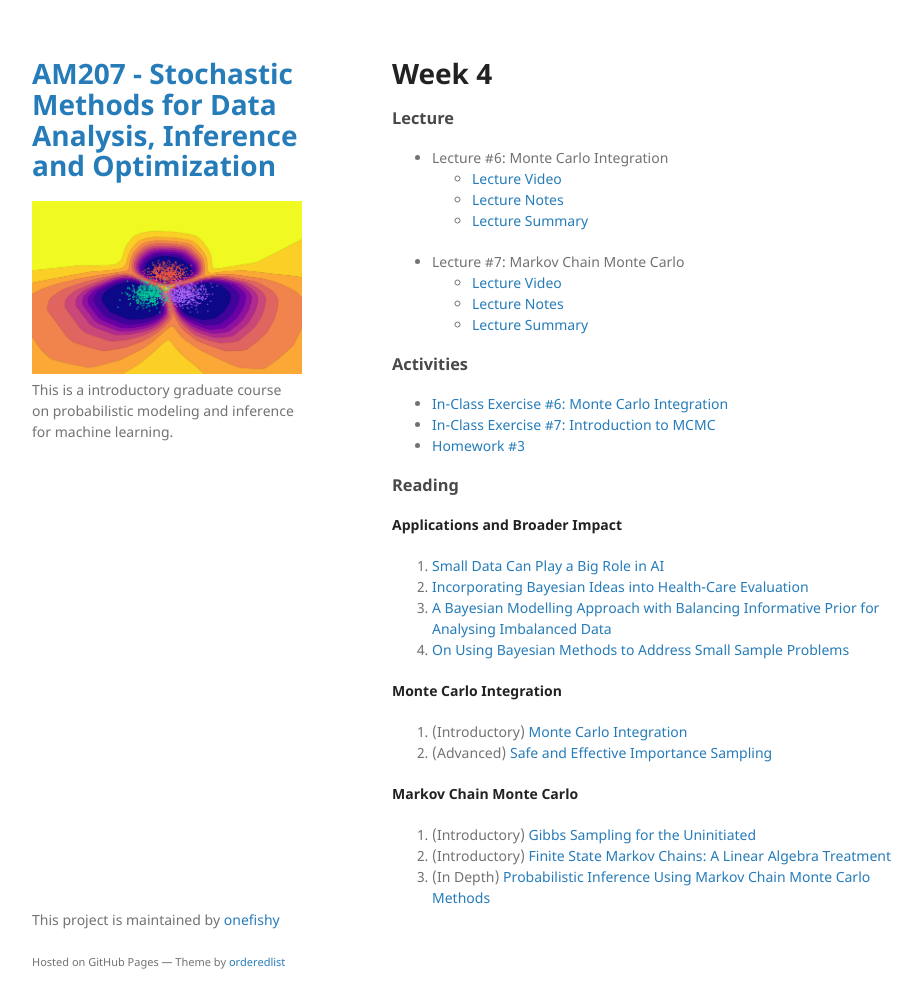
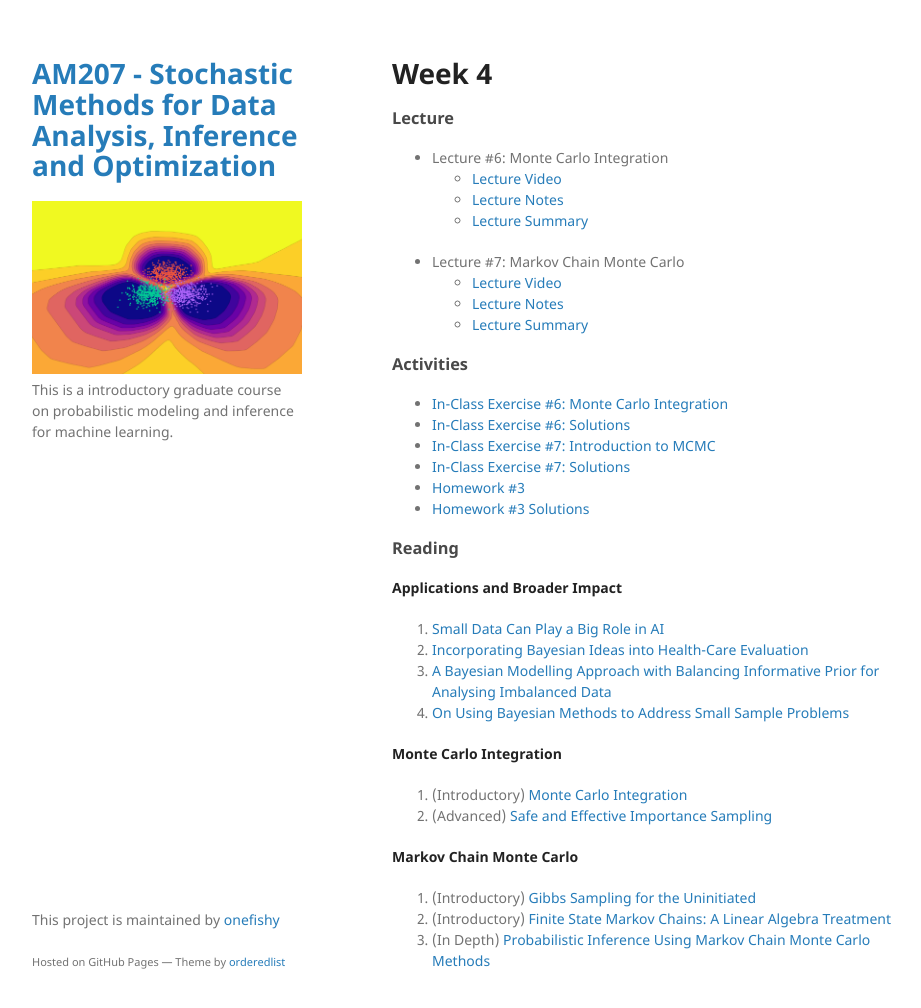
Before and after one commit to onefishy/am207, a Jekyll site: the page built from week4.md, in a window 1280 px wide and 1041 px high. Shown: the top 1008 px of the window, without its empty margins (178-1099 px from the left). Built offline with Jekyll 4.4.1, drawn with Linux system fonts in a browser that asks for light colours; our own code applies the rules of GitHub Pages for plain Markdown files.

Commit message:
Update week4.md

```diff
--- a/week4.md
+++ b/week4.md
@@ -13,8 +13,11 @@
 
 ### Activities
 - [In-Class Exercise #6: Monte Carlo Integration](https://deepnote.com/workspace/weiwei-pan-2902decb-902f-40cc-9fa6-af2e3f31f15b/project/AM207Fall202106montecarlointegration-9e63aca3-cf69-45c3-b08c-e0e7f77c549b)
+- [In-Class Exercise #6: Solutions](https://deepnote.com/workspace/weiwei-pan-2902decb-902f-40cc-9fa6-af2e3f31f15b/project/SolutionsAM207Fall202106montecarlointegration-Duplicate-ab2882e7-6e30-48e5-8fbd-691296db9119/%2FIn-Class%20Exercises%2F06_monte_carlo_integration.ipynb)
 - [In-Class Exercise #7: Introduction to MCMC](https://deepnote.com/workspace/weiwei-pan-2902decb-902f-40cc-9fa6-af2e3f31f15b/project/AM207Fall202107introductiontoMCMC-b3968c70-8f60-44bc-b63f-6176dafc3eb2)
+- [In-Class Exercise #7: Solutions](https://deepnote.com/workspace/weiwei-pan-2902decb-902f-40cc-9fa6-af2e3f31f15b/project/SolutionsAM207Fall202107introductiontoMCMC-Duplicate-d941597a-8d5b-4518-9328-f03f235b5c52/%2FIn-Class%20Exercises%2F07_introduction_to_MCMC.ipynb)
 - [Homework #3](https://github.com/onefishy/am207/blob/master/HW/AM207_HW3.ipynb)
+- [Homework #3 Solutions](https://github.com/onefishy/am207/blob/master/HW/AM207_HW3_Solutions.ipynb)
 
 ### Reading
 **Applications and Broader Impact**
```
